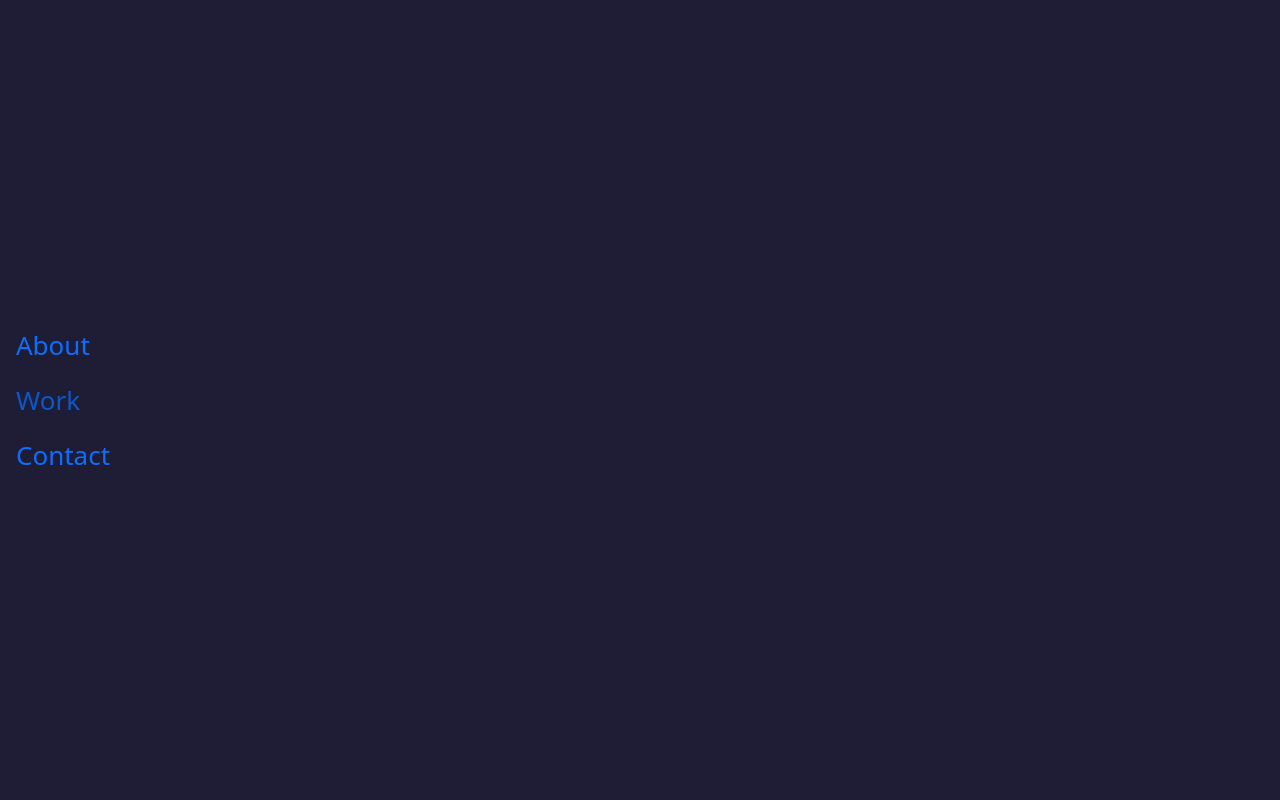
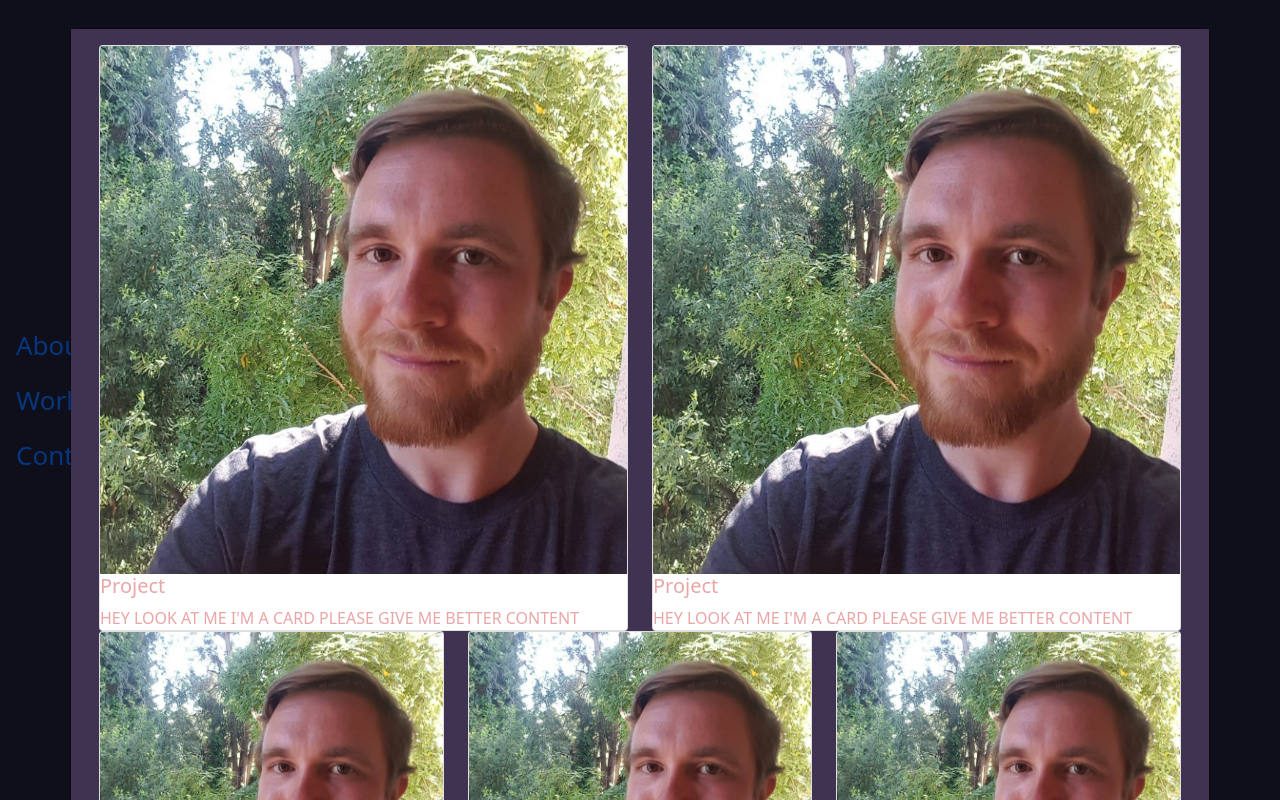
Before and after one commit to Capricious150/Portfolio-in-React, a React (Create React App) app: page / in a window 1280 px wide. Both pictures are taken after a click on the button "Work". Built offline with nearby package versions, Linux system fonts and the light colour scheme.

Commit message:
Started building Work cards

```diff
--- a/src/Components/WorkModal.js
+++ b/src/Components/WorkModal.js
@@ -1,10 +1,85 @@
-import { Container, Col, Nav, Modal, Row, Image } from "react-bootstrap";
+import { Container, Col, Nav, Modal, Row, Image, Card } from "react-bootstrap";
 import { useState } from "react";
 
 function WorkModal(){
+    const [showHome, setShowHome] = useState(false);
+
+    const handleShow = () => setShowHome(true);
+    const handleHide = () => setShowHome(false);
+
     return(
         <>
-            <Nav.Link className="App-link">Work</Nav.Link>
+            <Nav.Link className="App-link" onClick={handleShow}>Work</Nav.Link>
+            <Modal size = "xl" centered show={showHome} onHide = {handleHide}>
+
+            <Modal.Body className="App-modal">
+                <Container>
+                    <Row>
+                        <Col>
+                            <Card>
+                                <Card.Img variant="top" src="AustinAProfile.jpg" />
+                                <Card.Title>Project</Card.Title>
+                                <Card.Text>HEY LOOK AT ME I'M A CARD PLEASE GIVE ME BETTER CONTENT</Card.Text>
+                            </Card>
+                        </Col>
+                        <Col>
+                            <Card>
+                            <Card.Img variant="top" src="AustinAProfile.jpg" />
+                            <Card.Title>Project</Card.Title>
+                            <Card.Text>HEY LOOK AT ME I'M A CARD PLEASE GIVE ME BETTER CONTENT</Card.Text>
+                            </Card>
+                        </Col>
+                    </Row>
+                    <Row>
+                        <Col>
+                            <Card>
+                            <Card.Img variant="top" src="AustinAProfile.jpg" />
+                            <Card.Title>Project</Card.Title>
+                                <Card.Text>HEY LOOK AT ME I'M A CARD PLEASE GIVE ME BETTER CONTENT</Card.Text>
+                            </Card>
+                        </Col>
+                        <Col>
+                            <Card>
+                            <Card.Img variant="top" src="AustinAProfile.jpg" />
+                            <Card.Title>Project</Card.Title>
+                                <Card.Text>HEY LOOK AT ME I'M A CARD PLEASE GIVE ME BETTER CONTENT</Card.Text>
+                            </Card>
+                        </Col>
+                        <Col>
+                            <Card>
+                            <Card.Img variant="top" src="AustinAProfile.jpg" />
+                            <Card.Title>Project</Card.Title>
+                                <Card.Text>HEY LOOK AT ME I'M A CARD PLEASE GIVE ME BETTER CONTENT</Card.Text>
+                            </Card>
+                        </Col>
+                    </Row>
+                    <Row>
+                        <Col>
+                            <Card>
+                            <Card.Img variant="top" src="AustinAProfile.jpg" />
+                            <Card.Title>Project</Card.Title>
+                                <Card.Text>HEY LOOK AT ME I'M A CARD PLEASE GIVE ME BETTER CONTENT</Card.Text>
+                            </Card>
+                        </Col>
+                        <Col>
+                            <Card>
+                            <Card.Img variant="top" src="AustinAProfile.jpg" />
+                            <Card.Title>Project</Card.Title>
+                                <Card.Text>HEY LOOK AT ME I'M A CARD PLEASE GIVE ME BETTER CONTENT</Card.Text>
+                            </Card>
+                        </Col>
+                        <Col>
+                            <Card>
+                            <Card.Img variant="top" src="AustinAProfile.jpg" />
+                            <Card.Title>Project</Card.Title>
+                                <Card.Text>HEY LOOK AT ME I'M A CARD PLEASE GIVE ME BETTER CONTENT</Card.Text>
+                            </Card>
+                        </Col>
+                    </Row>
+                </Container>
+            </Modal.Body>
+
+        </Modal>
         </>
     )
 }
```
